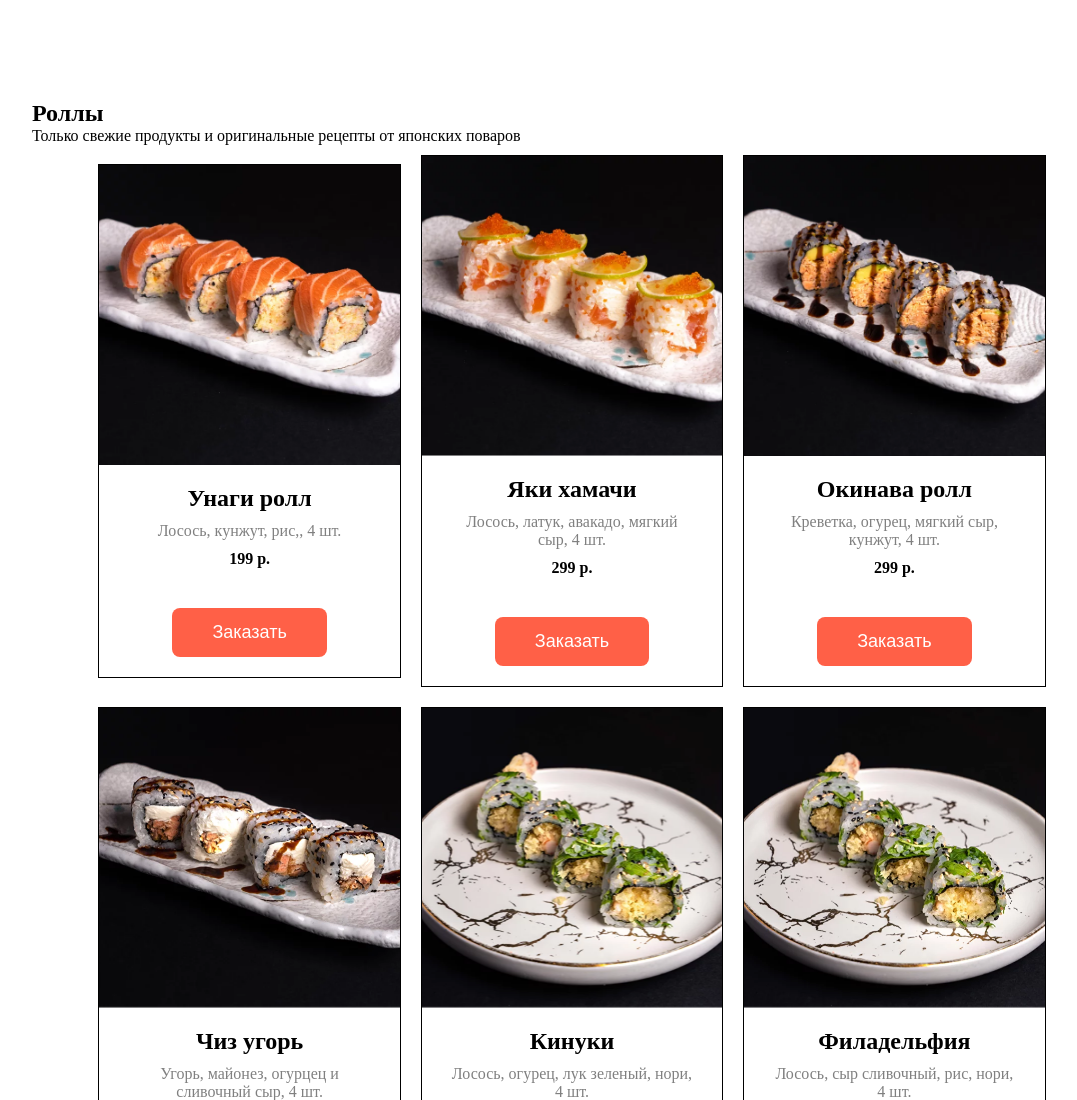
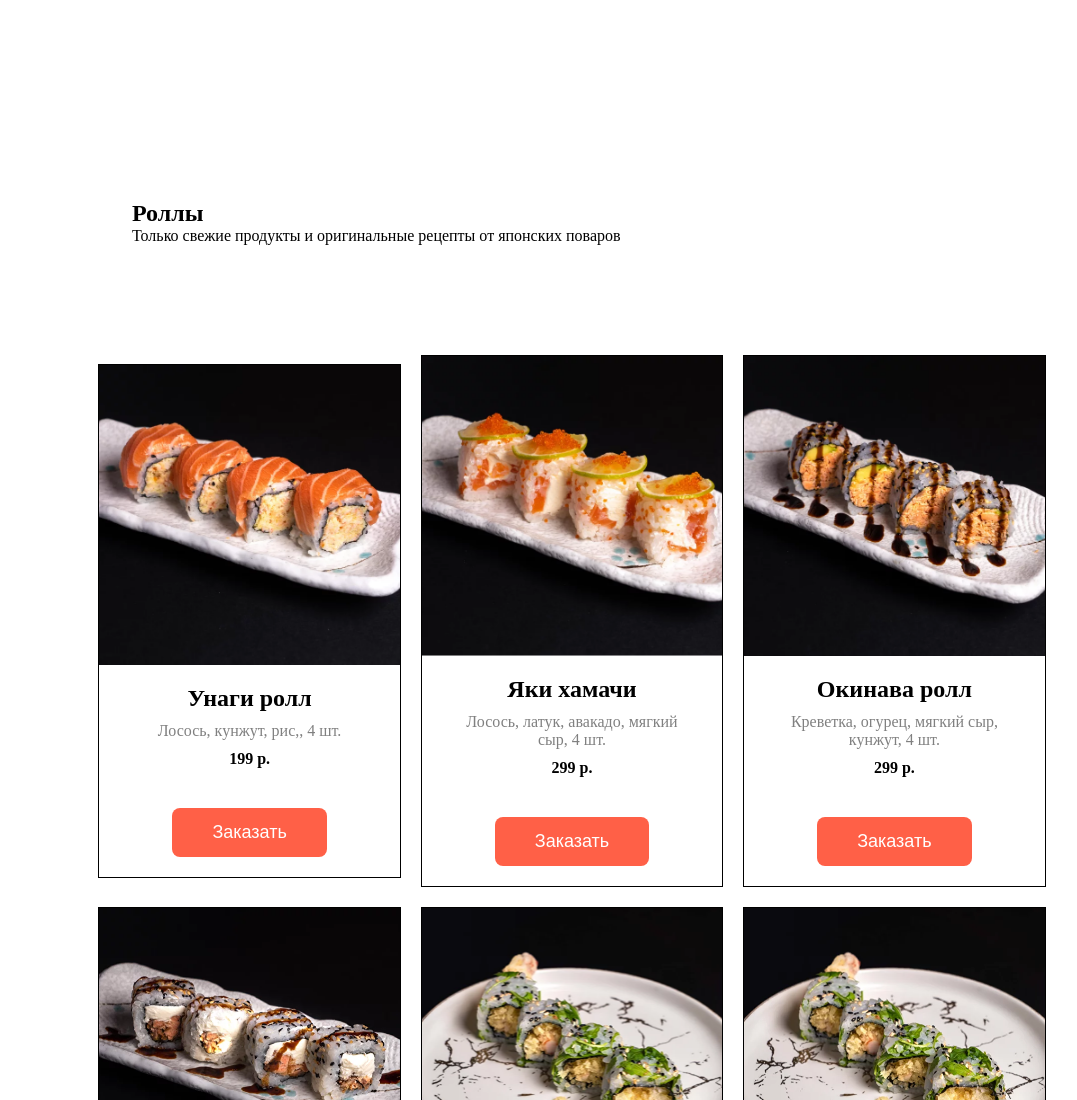
Before and after one commit to EnergySchoolInternship/energyschoolinternship.github.io, a plain HTML site: page index.html in a window 1280 px wide. Shown: the top 1100 px of the page, without its empty margins (68-1145 px from the left). Drawn offline with Linux system fonts and the light colour scheme.

Commit message:
Update style.css

```diff
--- a/css/style.css
+++ b/css/style.css
@@ -2,6 +2,9 @@
     margin:0;
     padding:0;
     box-sizing: border-box;
+}
+.roll-header{
+    padding:100px;
 }
 .basket{
     width:100px;
```
